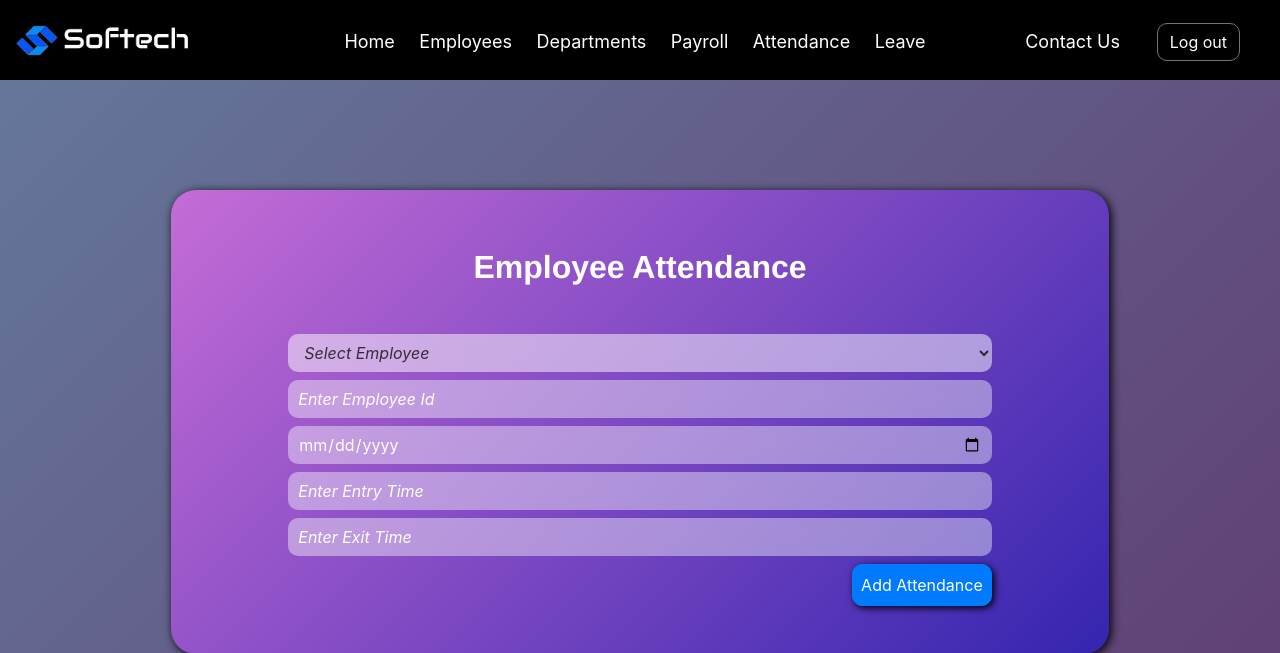
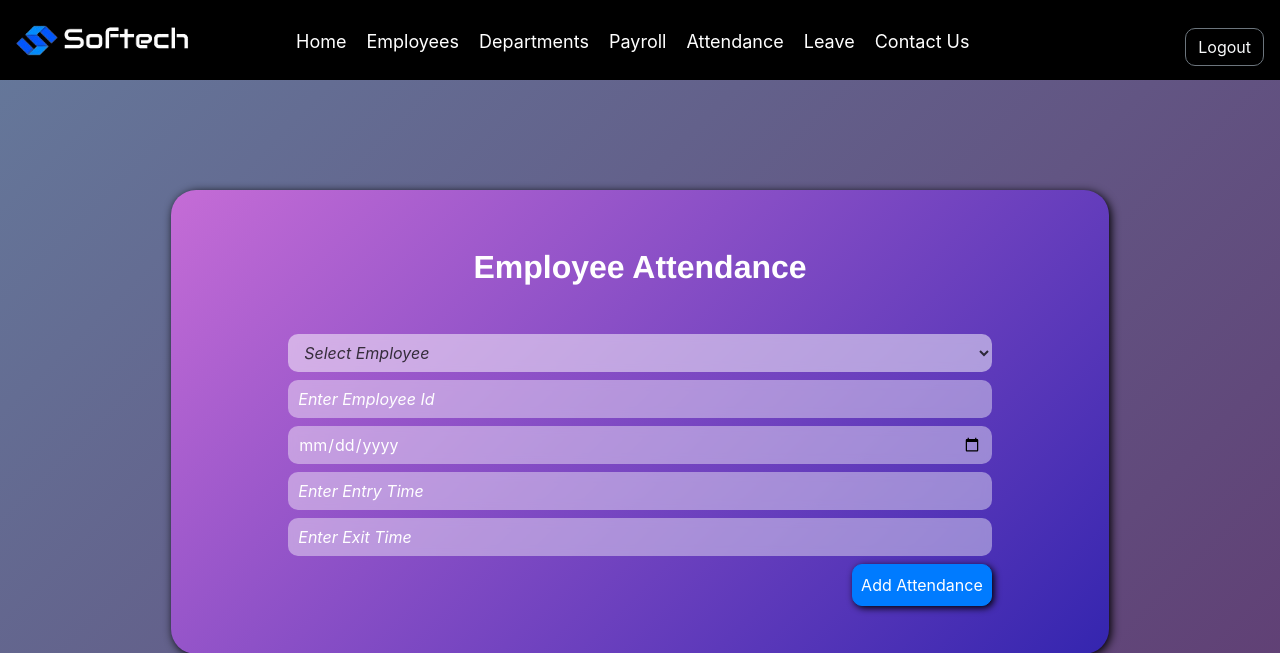
Before and after one commit to ShariqueReza/Employee_Management_System, a Django app: page /attendance in a window 1280 px wide. Shown: the top 653 px of the page. Run offline with Django 5.2, Linux system fonts and the light colour scheme; a user stored in the database is signed in; data comes from the database, SQL or seed files in the repository; both versions use the stored data as it was after the commit; some libraries are stand-ins or nearby versions.

Commit message:
fixed login,logout,sign up links when login

```diff
--- a/app/templates/base_template/base.html
+++ b/app/templates/base_template/base.html
@@ -15,29 +15,27 @@
                 <div>
                     <img src="{% static 'images/SoftechLogo-removebg-preview.png' %}">
                     <div>
-                        <nav class="navbar justify-content-center">
-                            <ul>
-                                <li><a href="{% url "index" %}">Home</a></li>
-                                <li><a href="{% url "employee" %}">Employees</a></li>
-                                <li><a href="{% url "department" %}">Departments</a></li>
-                                <li><a href="{% url "payroll" %}">Payroll</a></li>
-                                <li><a href="{% url "attendance" %}">Attendance</a></li>
-                                <li><a href="{% url "leave" %}">Leave</a></li>
-                                <li style="float: right; position: absolute; right: 150px;"><a href="{% url "contactus" %}">Contact Us</a></li>
+                      <nav class="navbar justify-content-center" style="margin-left:270px;">
+                        <ul style="display: flex; justify-content: space-between; width: 100%;">
+                            <div style="display: flex;">
+                                <li><a href="{% url 'index' %}">Home</a></li>
+                                <li><a href="{% url 'employee' %}">Employees</a></li>
+                                <li><a href="{% url 'department' %}">Departments</a></li>
+                                <li><a href="{% url 'payroll' %}">Payroll</a></li>
+                                <li><a href="{% url 'attendance' %}">Attendance</a></li>
+                                <li><a href="{% url 'leave' %}">Leave</a></li>
+                                <li><a href="{% url 'contactus' %}">Contact Us</a></li>
+                            </div>
                             {% if user.is_authenticated %}
-                                <li><form method="post" action="{% url 'logout' %}">
+                            <form method="POST" action="{% url 'logout' %}" style="display: flex;">
                               {% csrf_token %}
-                                  <button id="logout" class="btn btn-outline-secondary">
-                                    Log out
-                                  </button>
-                                </form></li>
+                                <button class="btn btn-outline-secondary text-light" type="submit">Logout</button>
+                            </form>
                             {% else %}
-                                <li><form method="post" action="{% url 'login' %}">
-                                  {% csrf_token %}
-                                  <button id="login" class="btn btn-outline-secondary">
-                                    Login
-                                  </button>
-                                </form></li>
+                            <div style="display: flex;">
+                              <li><a class="btn btn-outline-secondary text-light" href="{% url 'login' %}">Login</a></li>
+                              <li><a class="btn btn-outline-secondary text-light" href="" >Sign Up</a></li>
+                            </div>
                             {% endif %}
                         </ul>
                     </nav>
```
Also changed, not shown: db.sqlite3. Lines whose indentation alone changed are shown as unchanged.
